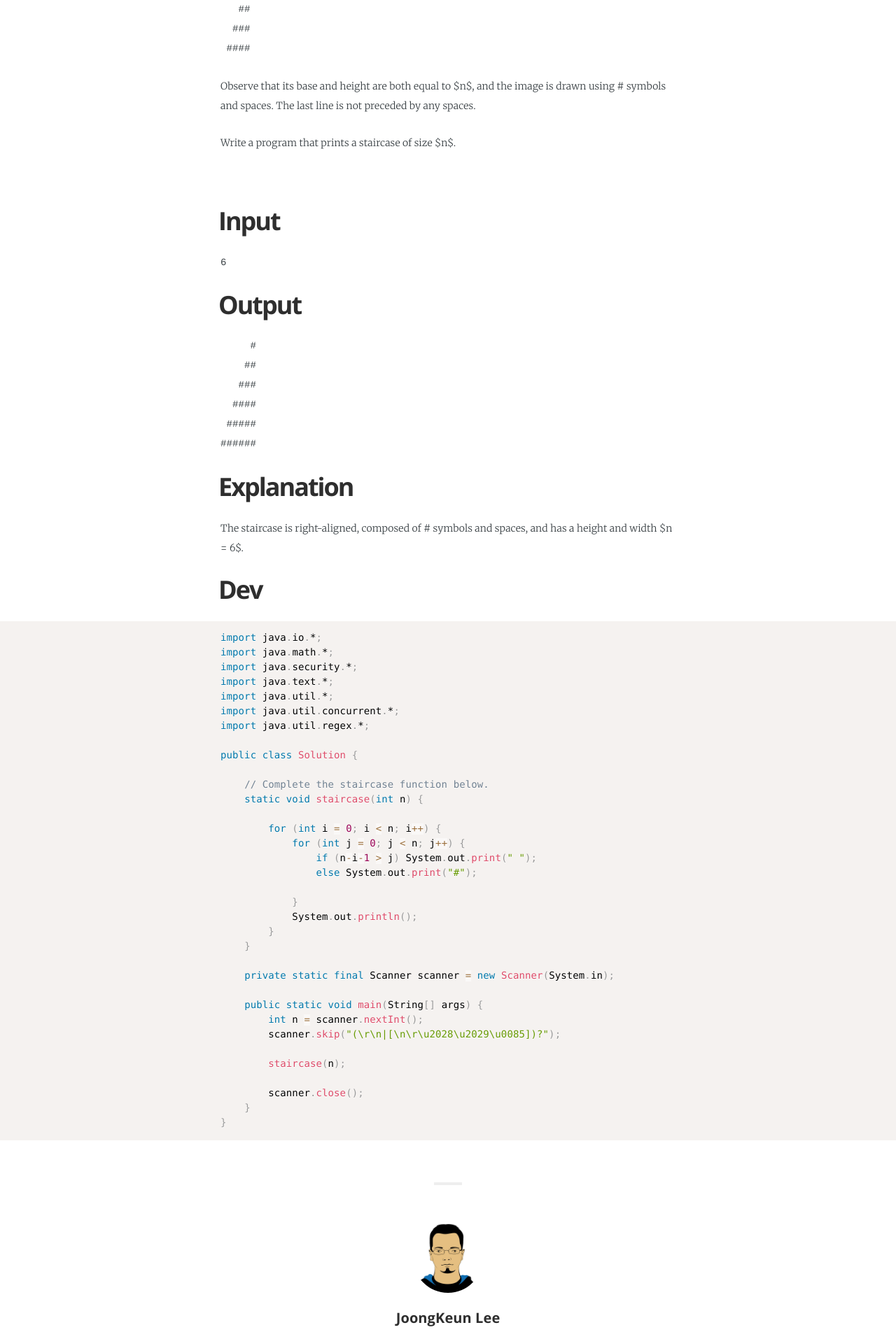
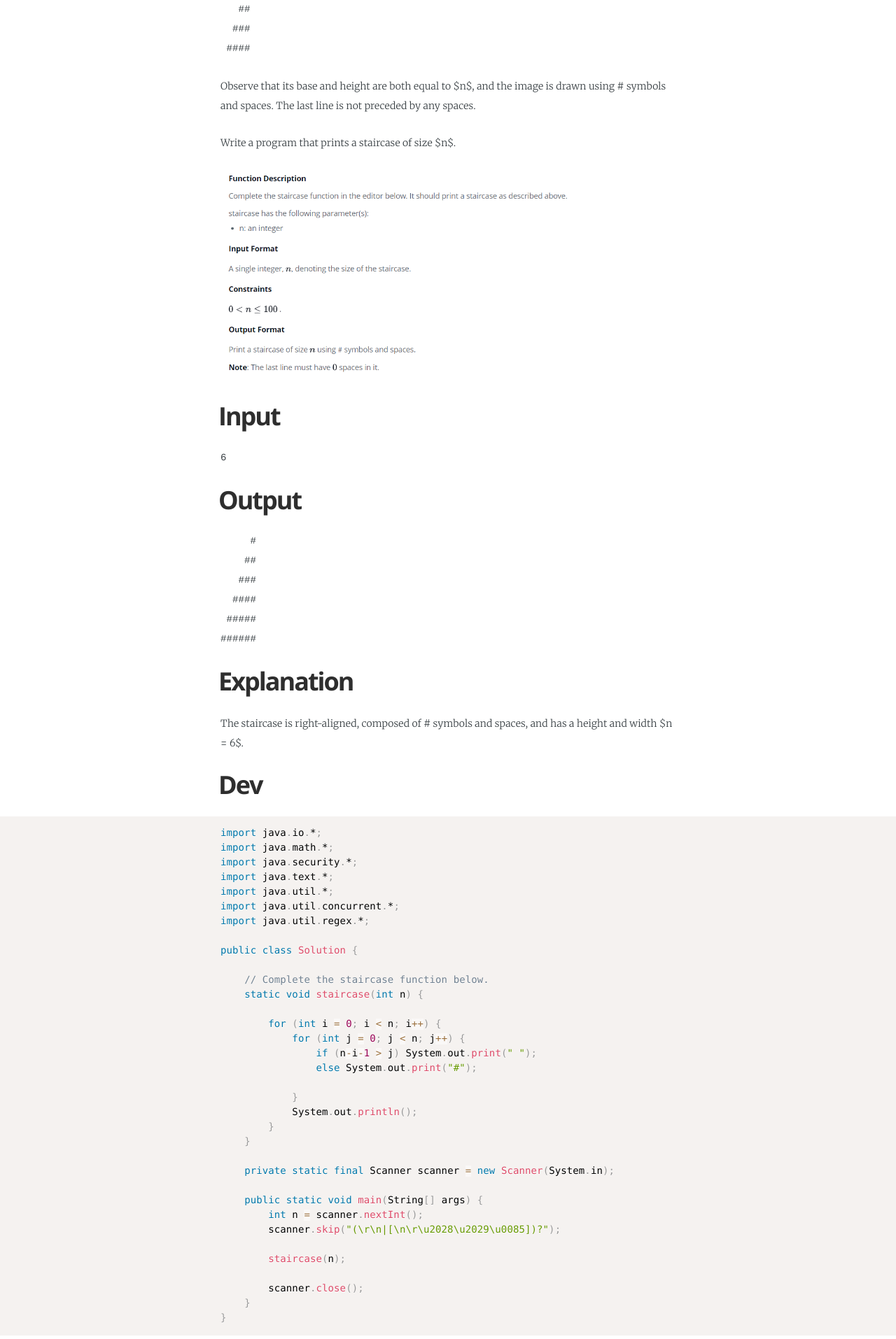
Before and after one commit to charllossdev/charllossDev.github.io, a Jekyll site: the page built from _posts/2020-04-10-staircase.md, in a window 1280 px wide. Shown: the part 775-2689 px from the top of the page at 70% size. Built offline with Jekyll 4.4.1, drawn with Linux system fonts in a browser that asks for light colours; some web fonts are replaced.

Commit message:
blog: Update algorithm posting

````diff
--- a/_posts/2020-04-10-staircase.md
+++ b/_posts/2020-04-10-staircase.md
@@ -31,7 +31,7 @@ Observe that its base and height are both equal to $n$, and the image is drawn u
 
 Write a program that prints a staircase of size  $n$.
 
-![](assets/2020-04-10-staircase-d1a07013.png)
+![](/assets/algorithm/2020-04-10-staircase-d1a07013.png)
 
 # Input
 ```
````
Also changed, not shown: assets/algorithm/2020-04-10-diagonal-difference-23ccd7bd.png (added), assets/algorithm/2020-04-10-diagonal-difference-c28878a7.png (added), assets/algorithm/2020-04-10-diagonal-difference-e904f3e2.png (added), assets/algorithm/2020-04-10-plus-minus-zero-2f2b99f7.png (added), assets/algorithm/2020-04-10-staircase-d1a07013.png (added).
